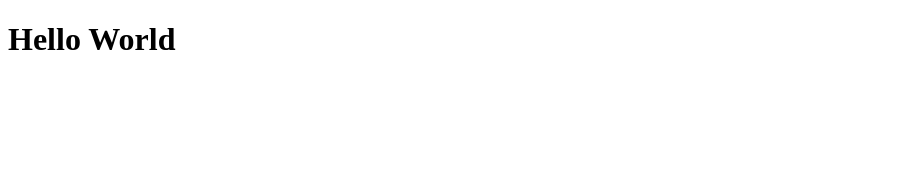
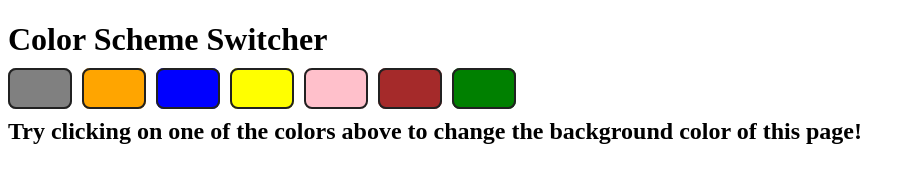
Before and after one commit to mayur-thakre-7526/javascript-practice, a plain HTML site: page 01_JS_Projects/01_Color_Switcher/index.html in a window 1280 px wide. Shown: the whole page, without its empty margins (0-915 px from the left). Drawn offline with Linux system fonts and the light colour scheme.

Commit message:
Background Color Switcher Done

```diff
--- a/01_JS_Projects/01_Color_Switcher/index.html
+++ b/01_JS_Projects/01_Color_Switcher/index.html
@@ -4,9 +4,29 @@
     <meta charset="UTF-8" />
     <meta name="viewport" content="width=device-width, initial-scale=1.0" />
     <meta http-equiv="X-UA-Compatible" content="ie=edge" />
+    <link rel="stylesheet" href="style.css" />
     <title>JavaScript Background Color Switcher</title>
 </head>
 <body>
-    <h1>Hello World</h1>
+
+    <div class="container">
+
+        <h1>Color Scheme Switcher</h1>
+
+        <span class="button" id="grey" ></span>
+        <span class="button" id="orange"></span>
+        <span class="button" id="blue"></span>
+        <span class="button" id="yellow"></span>
+        <span class="button" id="pink"></span>
+        <span class="button" id="brown"></span>
+        <span class="button" id="green"></span>
+
+        <h2>
+            Try clicking on one of the colors above
+            <span>to change the background color of this page!</span>
+        </h2>
+    </div>
+
+    <script src="script.js"></script>
 </body>
 </html>
--- a/01_JS_Projects/01_Color_Switcher/script.js
+++ b/01_JS_Projects/01_Color_Switcher/script.js
@@ -0,0 +1,9 @@
+const buttons = document.querySelectorAll(".button");
+const body = document.querySelector("body");
+
+buttons.forEach((button) => {
+  button.addEventListener("click", () => {
+    const color = button.id;
+    body.style.backgroundColor = color;
+  });
+});
--- /dev/null
+++ b/01_JS_Projects/01_Color_Switcher/style.css
@@ -0,0 +1,44 @@
+.button {
+  padding: 10px 30px;
+  border-radius: 8px;
+  color: #212121;
+  text-decoration: none;
+  border: 2px solid #212121;
+  margin-right: 10px;
+  cursor: pointer;
+}
+
+#grey {
+  background-color: grey;
+}
+
+#orange {
+  background-color: orange;
+}
+
+#blue {
+  background-color: blue;
+}
+
+#yellow {
+  background-color: yellow;
+}
+
+#pink {
+  background-color: pink;
+}
+
+#brown {
+  background-color: brown;
+}
+
+#green {
+  background-color: green;
+}
+
+#blue {
+  background-color: blue;
+}
+#yellow {
+  background-color: yellow;
+}
--- a/01_basics/test.js
+++ /dev/null
@@ -1 +0,0 @@
-console.log("Mayur");
```
